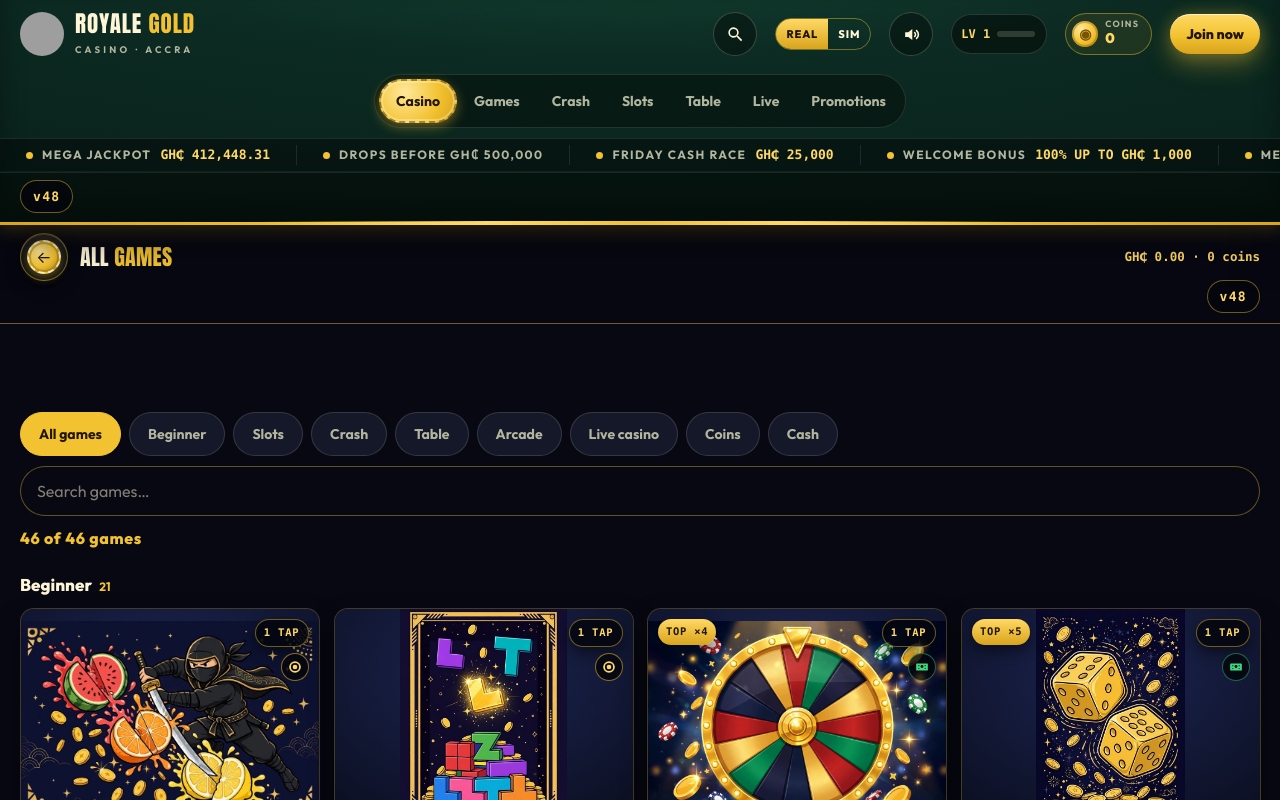
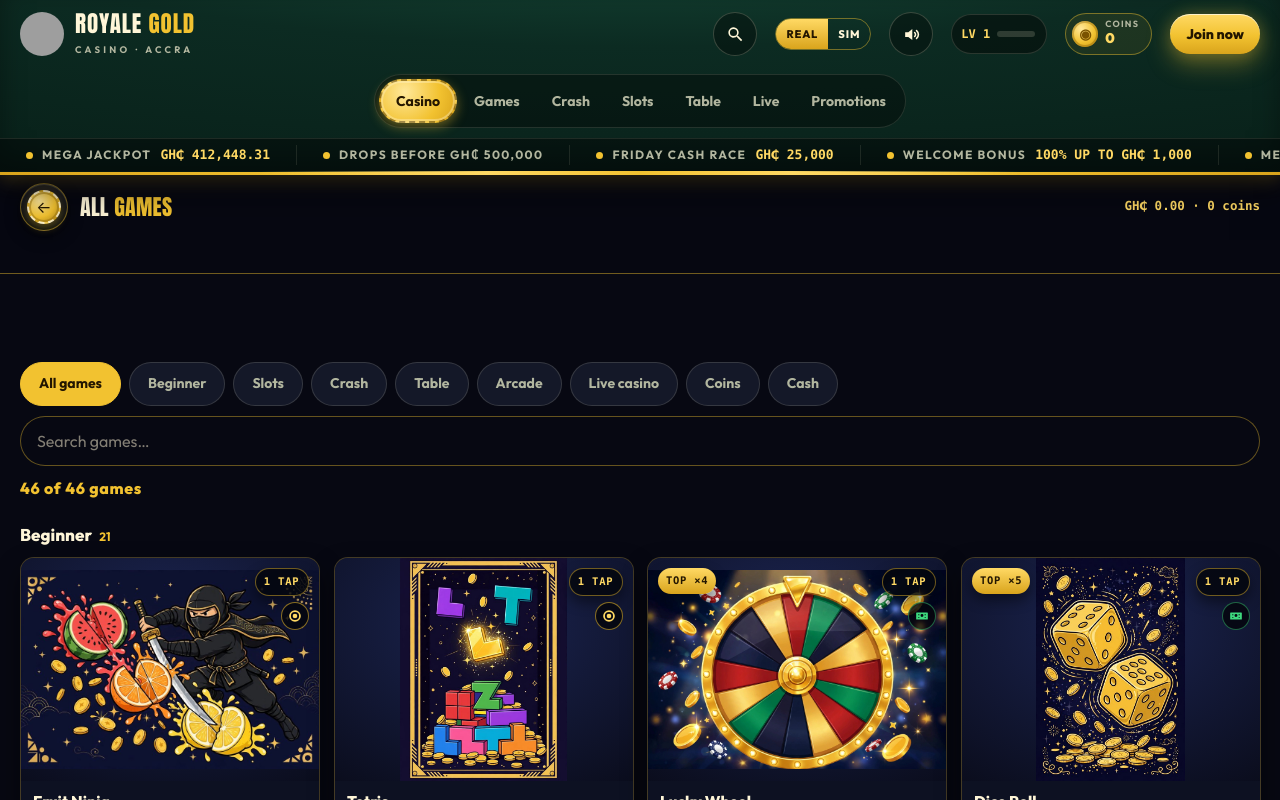
Before and after one commit to Cyril-dot/royale-gold, a Next.js app: page /games in a window 1280 px wide. Shown: the top 800 px of the page. Built offline with nearby package versions, Linux system fonts and the light colour scheme; no server answers; the database is empty; grey boxes are pictures that could not be loaded.

Commit message:
Remove v48 version badge from header and games page

```diff
--- a/src/app/games/page.tsx
+++ b/src/app/games/page.tsx
@@ -111,7 +111,6 @@ function GamesInner() {
             <div className="gp-title"><h2>All <em>games</em></h2></div>
             <Link href="/wallet" className="gp-bal" aria-label="Open wallet">{fmtMoney(cash, user?.currency ?? "GHS")} · {fmtCoins(coins)} coins</Link>
           </div>
-          <span className="xg-ver" aria-hidden="true">v48</span>
         </div>
         <div className="wrap">
           <div className="gp-filters" role="group" aria-label="Filter games page">
--- a/src/components/Header.tsx
+++ b/src/components/Header.tsx
@@ -244,7 +244,6 @@ export default function Header() {
             <button className="icon-btn" type="button" aria-label="Close search" onClick={() => setSearchOpen(false)}>✕</button>
           </div>
         </div>
-        <div className="ver-strip"><span className="xg-ver hdr-ver" aria-hidden="true">v48</span></div>
       </header>
       {toolsOpen && (
         <div ref={toolsPanelRef} className="hdr-tools-menu" id="hdrToolsMenu" role="menu" aria-label="More options">
```
